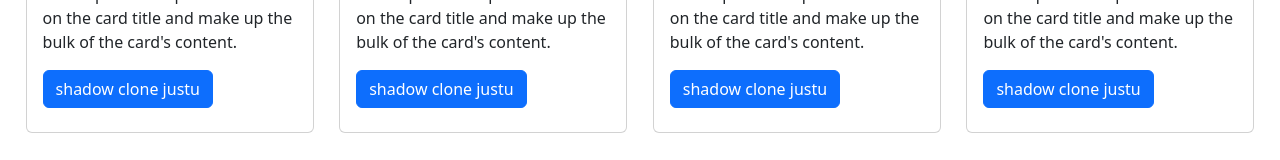
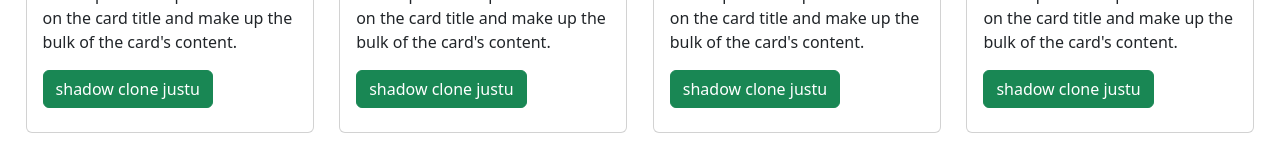
Before and after one commit to sanju1707/react-tasks, a React (Vite) app: page / in a window 1280 px wide. Shown: the part 1073-1233 px from the top of the page. Built offline with nearby package versions, Linux system fonts and the light colour scheme.

Commit message:
colorsinbootstrap

```diff
--- /dev/null
+++ b/src/components/reactboot1/reactcard.css
@@ -0,0 +1,3 @@
+.reactcolor{
+    background-color: blueviolet;
+}
--- a/src/components/reactboot1/reactcard.jsx
+++ b/src/components/reactboot1/reactcard.jsx
@@ -1,5 +1,6 @@
 import Button from 'react-bootstrap/Button';
 import Card from 'react-bootstrap/Card';
+import './reactcard.css'
 
 function ReactCard() {
   return (
@@ -11,7 +12,7 @@ function ReactCard() {
           Some quick example text to build on the card title and make up the
           bulk of the card's content.
         </Card.Text>
-        <Button variant="primary">shadow clone justu</Button>
+        <Button className='reactcolor' variant="success">shadow clone justu</Button>
       </Card.Body>
     </Card>
   );
```
